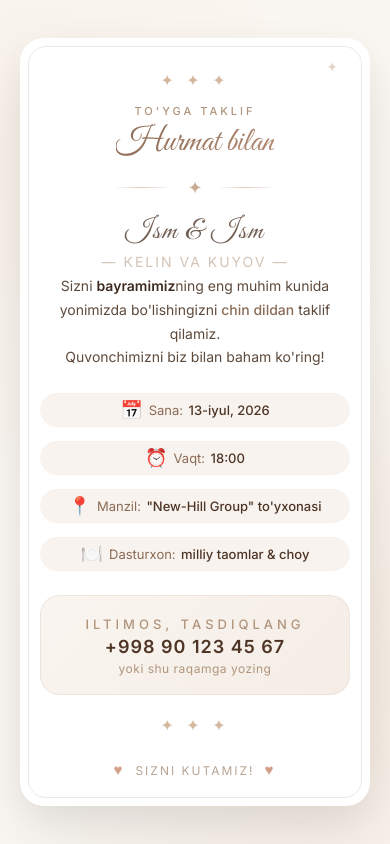
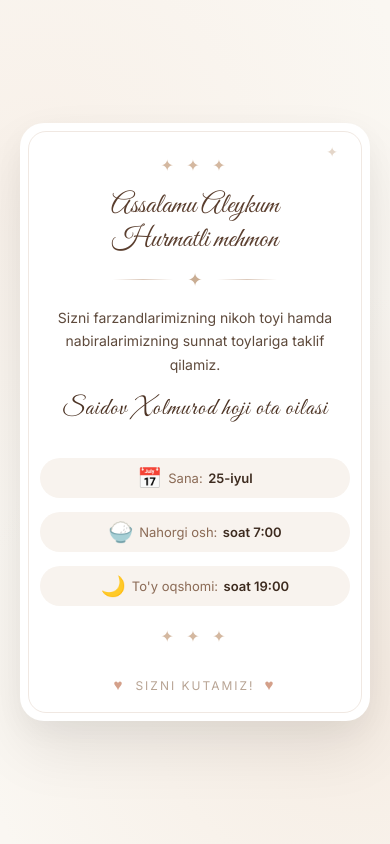
Before and after one commit to M-YusufDev/Taklifnoma, a plain HTML site: page index.html in a window 390 px wide. Drawn offline with Linux system fonts and the light colour scheme.

Commit message:
Refactor invitation HTML and CSS styles
Updated invitation HTML structure and styles for improved layout and responsiveness.

```diff
--- a/index.html
+++ b/index.html
@@ -42,7 +42,7 @@
             transform: translateY(-4px);
         }
 
-        /* — decorative border — */
+        /* decorative border */
         .invitation::before {
             content: '';
             position: absolute;
@@ -52,7 +52,7 @@
             pointer-events: none;
         }
 
-        /* — corner flourishes — */
+        /* corner flourish */
         .invitation::after {
             content: '✦';
             position: absolute;
@@ -79,35 +79,15 @@
             margin-bottom: 0;
         }
 
-        /* ===== HEADER ===== */
-        .header {
+        /* ===== GREETING ===== */
+        .greeting {
             text-align: center;
-            margin-bottom: 16px;
-        }
-
-        .header__sub {
-            font-size: 13px;
-            text-transform: uppercase;
-            letter-spacing: 5px;
-            color: #b0957d;
-            font-weight: 500;
-            margin-bottom: 6px;
-        }
-
-        .header__title {
             font-family: 'Great Vibes', cursive;
-            font-size: 48px;
+            font-size: 34px;
             color: #5a3e2e;
+            margin-bottom: 10px;
             font-weight: 400;
-            line-height: 1.1;
-        }
-
-        .header__title span {
-            display: inline-block;
-            background: linear-gradient(135deg, #8b6b56, #b48b72);
-            -webkit-background-clip: text;
-            -webkit-text-fill-color: transparent;
-            background-clip: text;
+            line-height: 1.2;
         }
 
         /* ===== DIVIDER ===== */
@@ -135,10 +115,10 @@
         .body-text {
             text-align: center;
             color: #5e4a3c;
-            font-size: 15px;
-            line-height: 1.8;
+            font-size: 16px;
+            line-height: 1.9;
             font-weight: 400;
-            max-width: 440px;
+            max-width: 480px;
             margin: 0 auto;
         }
 
@@ -147,37 +127,19 @@
             font-weight: 600;
         }
 
-        .body-text .highlight {
-            color: #8b6b56;
-            font-weight: 500;
+        .body-text .family {
+            display: block;
+            margin-top: 12px;
+            font-family: 'Great Vibes', cursive;
+            font-size: 28px;
+            color: #4d3425;
+            font-weight: 400;
+            letter-spacing: 1px;
         }
 
-        /* ===== PLACEHOLDER NAMES (generic) ===== */
-        .names-placeholder {
-            text-align: center;
-            font-family: 'Great Vibes', cursive;
-            font-size: 36px;
-            color: #4d3425;
-            font-weight: 400;
-            margin: 8px 0 4px;
-            letter-spacing: 2px;
-            opacity: 0.8;
-        }
-
-        .names-placeholder small {
-            font-family: 'Inter', sans-serif;
-            font-size: 14px;
-            letter-spacing: 2px;
-            text-transform: uppercase;
-            color: #b0957d;
-            display: block;
-            margin-top: 4px;
-            opacity: 0.7;
-        }
-
-        /* ===== DATE & VENUE ===== */
+        /* ===== DETAILS (date + times) ===== */
         .details {
-            margin: 24px 0 18px;
+            margin: 28px 0 10px;
             display: flex;
             flex-direction: column;
             gap: 14px;
@@ -189,9 +151,9 @@
             justify-content: center;
             gap: 12px;
             background: #f8f3ee;
-            padding: 10px 18px;
+            padding: 12px 20px;
             border-radius: 100px;
-            font-size: 14px;
+            font-size: 15px;
             color: #4d3425;
             font-weight: 500;
             transition: background 0.2s;
@@ -202,7 +164,7 @@
         }
 
         .detail-item .emoji {
-            font-size: 18px;
+            font-size: 20px;
             line-height: 1;
         }
 
@@ -212,46 +174,15 @@
             margin-right: 2px;
         }
 
-        /* ===== RSVP ===== */
-        .rsvp {
-            text-align: center;
-            margin: 24px 0 8px;
-            padding: 20px 20px 18px;
-            background: linear-gradient(135deg, #faf5f0, #f5ede6);
-            border-radius: 20px;
-            border: 1px solid rgba(200, 175, 155, 0.2);
-        }
-
-        .rsvp__label {
-            font-size: 13px;
-            text-transform: uppercase;
-            letter-spacing: 4px;
-            color: #b0957d;
-            font-weight: 500;
-        }
-
-        .rsvp__phone {
-            font-size: 22px;
+        .detail-item .value {
             font-weight: 600;
-            color: #4d3425;
-            margin-top: 4px;
-            letter-spacing: 1px;
-        }
-
-        .rsvp__phone a {
-            color: #4d3425;
-            text-decoration: none;
-            transition: color 0.2s;
-        }
-
-        .rsvp__phone a:hover {
-            color: #8b6b56;
+            color: #3d2b1f;
         }
 
         /* ===== FOOTER ===== */
         .footer {
             text-align: center;
-            margin-top: 26px;
+            margin-top: 30px;
             font-size: 12px;
             color: #b8a494;
             letter-spacing: 2px;
@@ -267,13 +198,8 @@
         }
 
         @keyframes pulse {
-            0%,
-            100% {
-                transform: scale(1);
-            }
-            50% {
-                transform: scale(1.2);
-            }
+            0%, 100% { transform: scale(1); }
+            50% { transform: scale(1.2); }
         }
 
         /* ===== RESPONSIVE ===== */
@@ -294,24 +220,8 @@
                 font-size: 14px;
             }
 
-            .header__title {
-                font-size: 34px;
-            }
-
-            .names-placeholder {
+            .greeting {
                 font-size: 28px;
-            }
-
-            .detail-item {
-                font-size: 13px;
-                padding: 8px 14px;
-                flex-wrap: wrap;
-                gap: 6px;
-                border-radius: 40px;
-            }
-
-            .rsvp__phone {
-                font-size: 18px;
             }
 
             .body-text {
@@ -319,14 +229,21 @@
                 line-height: 1.7;
             }
 
+            .body-text .family {
+                font-size: 24px;
+            }
+
+            .detail-item {
+                font-size: 13px;
+                padding: 10px 16px;
+                flex-wrap: wrap;
+                gap: 6px;
+                border-radius: 40px;
+            }
+
             .ornament {
                 font-size: 16px;
                 letter-spacing: 4px;
-            }
-
-            .header__sub {
-                font-size: 11px;
-                letter-spacing: 3px;
             }
         }
 
@@ -335,21 +252,17 @@
                 padding: 24px 14px 20px;
             }
 
-            .header__title {
-                font-size: 28px;
-            }
-
-            .names-placeholder {
+            .greeting {
                 font-size: 22px;
             }
 
-            .rsvp__phone {
-                font-size: 16px;
+            .body-text .family {
+                font-size: 20px;
             }
 
             .detail-item {
                 font-size: 12px;
-                padding: 6px 12px;
+                padding: 8px 12px;
             }
         }
     </style>
@@ -361,11 +274,8 @@
         <!-- top ornament -->
         <div class="ornament">✦ ✦ ✦</div>
 
-        <!-- header -->
-        <div class="header">
-            <div class="header__sub">To'yga taklif</div>
-            <h1 class="header__title"><span>Hurmat bilan</span></h1>
-        </div>
+        <!-- greeting -->
+        <div class="greeting">Assalamu Aleykum<br />Hurmatli mehmon</div>
 
         <!-- divider -->
         <div class="divider">
@@ -374,53 +284,31 @@
             <span class="divider__line"></span>
         </div>
 
-        <!-- generic names placeholder (remove or replace with your own) -->
-        <div class="names-placeholder">
-            Ism &amp; Ism
-            <small>— kelin va kuyov —</small>
+        <!-- main text -->
+        <div class="body-text">
+            Sizni farzandlarimizning nikoh toyi hamda nabiralarimizning
+            sunnat toylariga taklif qilamiz.
+            <span class="family">Saidov Xolmurod hoji ota oilasi</span>
         </div>
 
-        <!-- body -->
-        <p class="body-text">
-            Sizni <strong>bayramimiz</strong>ning eng muhim kunida
-            yonimizda bo'lishingizni <span class="highlight">chin dildan</span> taklif qilamiz.
-            <br />
-            Quvonchimizni biz bilan baham ko'ring!
-        </p>
-
-        <!-- details -->
+        <!-- details: date + times -->
         <div class="details">
-
+            <!-- DATE -->
             <div class="detail-item">
                 <span class="emoji">📅</span>
-                <span><span class="label">Sana:</span> 13-iyul, 2026</span>
+                <span><span class="label">Sana:</span> <span class="value">25-iyul</span></span>
             </div>
 
+            <!-- TIME 1 -->
             <div class="detail-item">
-                <span class="emoji">⏰</span>
-                <span><span class="label">Vaqt:</span> 18:00</span>
+                <span class="emoji">🍚</span>
+                <span><span class="label">Nahorgi osh:</span> <span class="value">soat 7:00</span></span>
             </div>
 
+            <!-- TIME 2 -->
             <div class="detail-item">
-                <span class="emoji">📍</span>
-                <span><span class="label">Manzil:</span> "New-Hill Group" to'yxonasi</span>
-            </div>
-
-            <div class="detail-item">
-                <span class="emoji">🍽️</span>
-                <span><span class="label">Dasturxon:</span> milliy taomlar &amp; choy</span>
-            </div>
-
-        </div>
-
-        <!-- rsvp -->
-        <div class="rsvp">
-            <div class="rsvp__label">Iltimos, tasdiqlang</div>
-            <div class="rsvp__phone">
-                <a href="tel:+998901234567">+998 90 123 45 67</a>
-            </div>
-            <div style="font-size:12px; color:#b0957d; margin-top:4px; letter-spacing:0.5px;">
-                yoki shu raqamga yozing
+                <span class="emoji">🌙</span>
+                <span><span class="label">To'y oqshomi:</span> <span class="value">soat 19:00</span></span>
             </div>
         </div>
 
```
